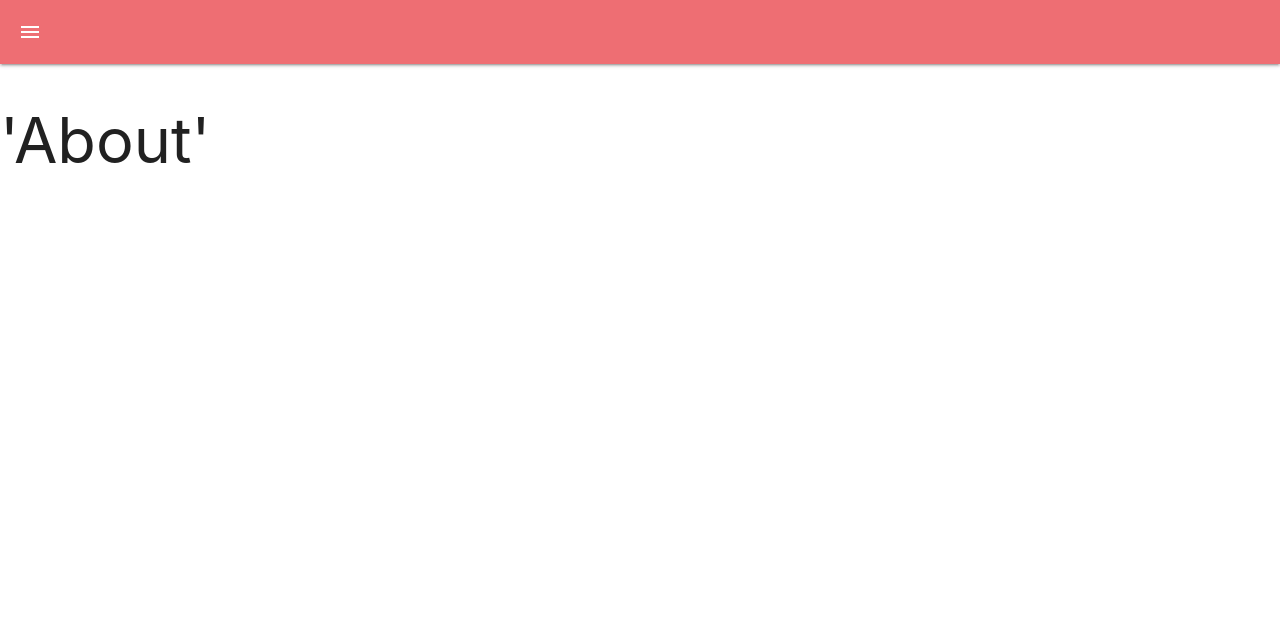
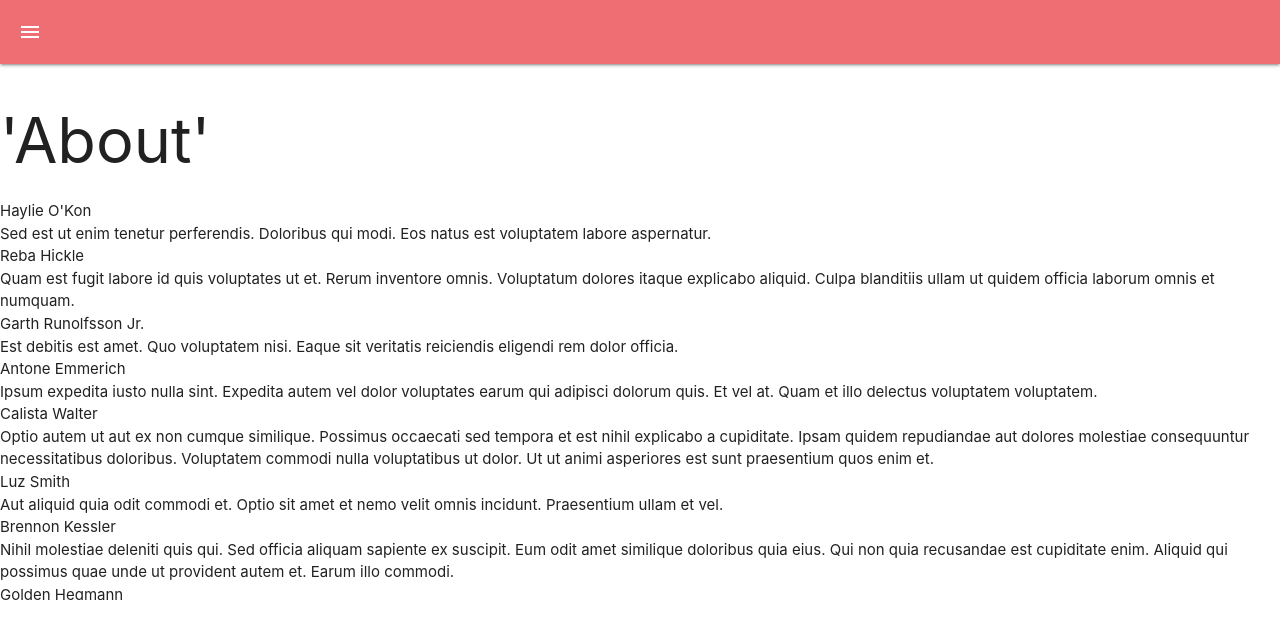
Before and after one commit to alex-worker/CombinatoricsIDE, a React (Create React App) app in the folder simple-ide/: page / in a window 1280 px wide. Shown: the top 638 px of the page. Built offline with nearby package versions, Linux system fonts and the light colour scheme.

Commit message:
подъходы к рендерингу

```diff
--- a/simple-ide/package.json
+++ b/simple-ide/package.json
@@ -6,7 +6,8 @@
     "materialize-css": "^1.0.0",
     "react": "^16.8.6",
     "react-dom": "^16.8.6",
-    "react-router-dom": "^5.0.1"
+    "react-router-dom": "^5.0.1",
+    "react-virtualized": "^9.21.1"
   },
   "devDependencies": {
     "@storybook/addon-actions": "^5.1.9",
@@ -14,8 +15,9 @@
     "@storybook/addons": "^5.1.9",
     "@storybook/cli": "^5.1.9",
     "@storybook/react": "^5.1.9",
+    "faker": "^4.1.0",
     "react-scripts": "3.0.1",
-    "standard": "^13.0.2"
+    "standard": "^13.1.0"
   },
   "scripts": {
     "start": "react-scripts start",
--- a/simple-ide/src/App.css
+++ b/simple-ide/src/App.css
@@ -1,4 +1,13 @@
+/* html{
+  height: 100vh;
+} */
+
+/* body, .root{
+  height: 100vh; /* force the BODY element to match the height of the HTML element
+} */
+
 .App {
+  /* height: 100vh; */
   /* text-align: center; */
 }
 
@@ -6,6 +15,9 @@
   background-color: blue;
 }
 
+.height-max {
+  /* height: 100vh; */
+}
 /* .sidenav {
   width: 100px;
 } */
--- a/simple-ide/src/pages/About.js
+++ b/simple-ide/src/pages/About.js
@@ -1,8 +1,92 @@
-import React from 'react'
+import React, { useEffect } from 'react'
+import { Column, Table, AutoSizer, List, CellMeasurerCache, CellMeasurer } from 'react-virtualized'
+import faker from 'faker'
+import 'react-virtualized/styles.css'
+
+var list = []
+
+// const rowHeight = 50
+
+for (let index = 0; index < 100; index++) {
+  const fakeData = {
+    name: faker.name.findName(),
+    description: faker.lorem.paragraph()
+  }
+  list.push(fakeData)
+}
+
+const _cache = new CellMeasurerCache({
+  fixedWidth: true,
+  minHeight: 25
+})
+
+// const _columnCellRenderer = ({ dataKey, parent, rowIndex }) => {
+//   const content = list[rowIndex][dataKey]
+//   return <CellMeasurer
+//     cache={_cache}
+//     // columnIndex={0}
+//     key={dataKey}
+//     parent={parent}
+//     rowIndex={rowIndex}>
+//     <div
+//       // className={styles.tableColumn}
+//       style={{
+//         whiteSpace: 'normal'
+//       }}>
+//       {content}
+//     </div>
+//   </CellMeasurer>
+// }
+
+const _renderRow = ({ index, key, style, parent }) => {
+  return <CellMeasurer
+    key={key}
+    cache={_cache}
+    parent={parent}
+    columnIndex={0}
+    rowIndex={index}>
+    <div style={{
+      ...style
+      // height: 35,
+      // whiteSpace: 'nowrap'
+    }}>
+      <div>{list[index].name}</div>
+      <div>{list[index].description}</div>
+    </div>
+  </CellMeasurer>
+}
+
+const _unmount = () => {
+  console.log('unmount')
+}
+
+const MyList = () => {
+  useEffect(() => {
+    _cache.clear()
+    console.log('clear')
+    return _unmount
+  })
+
+  return <AutoSizer>
+    {({ height, width }) => {
+      return <List
+        width={width}
+        height={height}
+        rowHeight={_cache.rowHeight}
+        deferredMeasurementCache={_cache}
+        rowRenderer={_renderRow}
+        rowCount={list.length}
+        overscanRowCount={3} />
+    }}
+  </AutoSizer>
+}
 
 const About = () => {
   return <div>
     <h1>'About'</h1>
+    <div style={{ height: '400px' }}>
+      <MyList />
+    </div>
   </div>
 }
 
```
Also changed, not shown: 1 other file (tests, documents, lock files or other folders).
